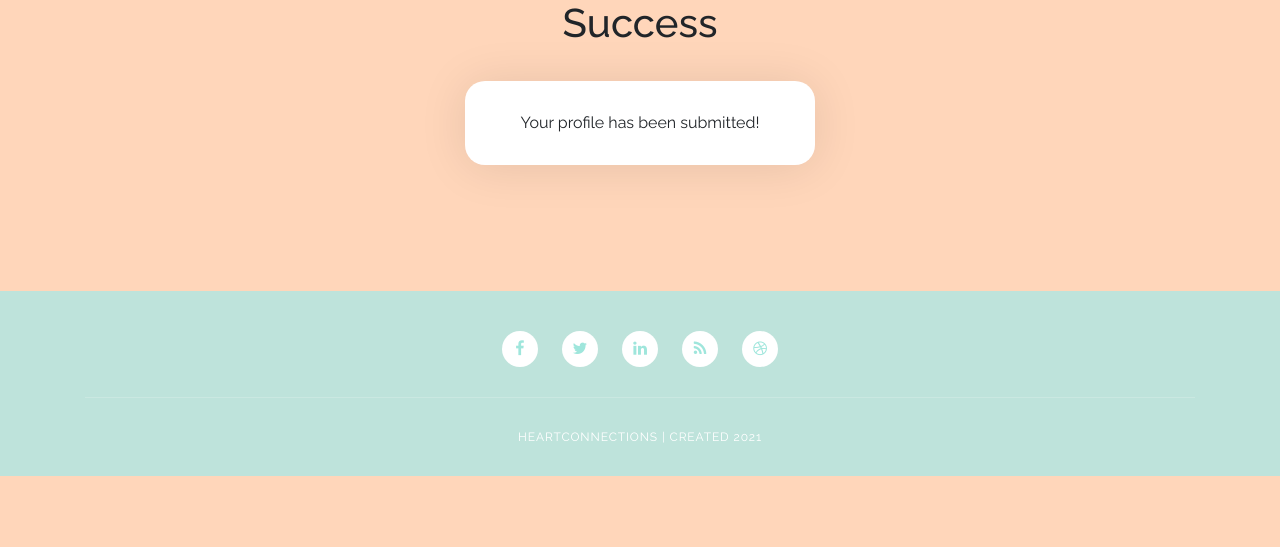
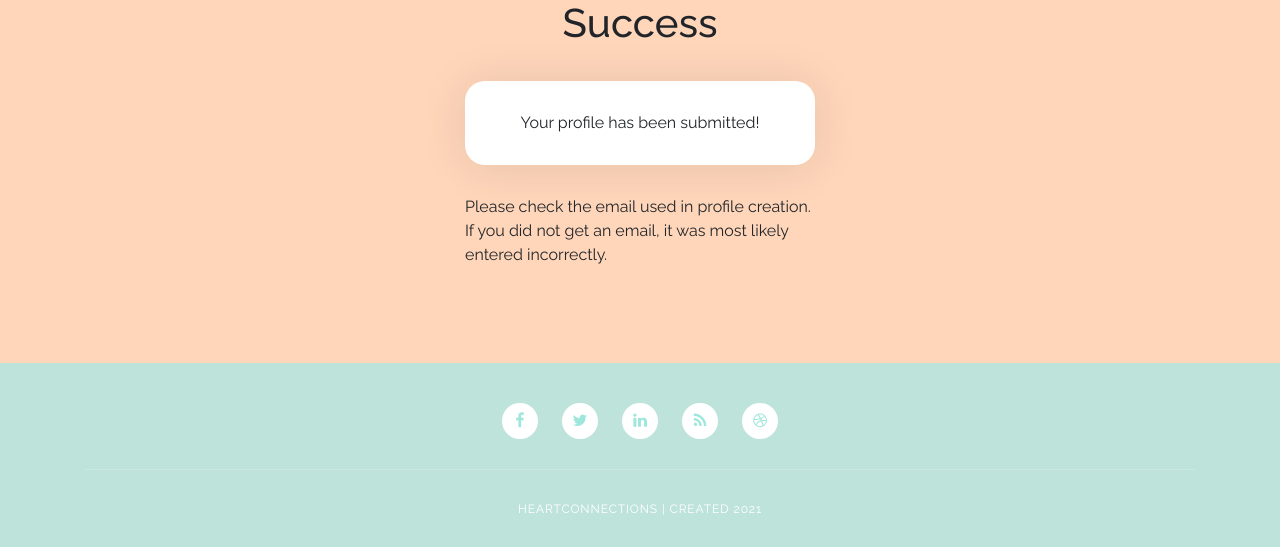
Before and after one commit to kasturkoul/HeartConnections, a Django app: page /HeartConnections/profile/create/success/ in a window 1280 px wide. Shown: the part 177-724 px from the top of the page. Run offline with Django 3.2, Linux system fonts and the light colour scheme; some libraries are stand-ins or nearby versions.

Commit message:
Added email on profile creation

```diff
--- a/HeartConnections/templates/create_profile_success.html
+++ b/HeartConnections/templates/create_profile_success.html
@@ -32,6 +32,10 @@
                         <div class="features-small-item">
                             Your profile has been submitted!
                         </div>
+                        <p>
+                            Please check the email used in profile creation.
+                            If you did not get an email, it was most likely entered incorrectly.
+                        </p>
                     </div>
                     <!-- ***** Features Small Item End ***** -->
                 </div>
--- a/HeartConnections/views.py
+++ b/HeartConnections/views.py
@@ -93,6 +93,14 @@ def CreateProfile(request):
             # post.save
 
             #test = form.cleaned_data['first_name']
+
+            # send email
+            send_mail(
+                "Profile Creation Success",  # subject
+                "Your HeartConnections profile has been created successfully!",  # message
+                'heartconnections12@gmail.com',  # from email
+                [form.cleaned_data['email']]  # To Email
+            )
             return redirect('create_profile_success')
         else:
             form = ProfileForm(request.POST or None)
```
Also changed, not shown: db.sqlite3, static/images/blank-profile-picture-973460_1280_FguRJjc.png (added), static/images/blank-profile-picture-973460_1280_Qv3TL5e.png (added), static/images/blank-profile-picture-973460_1280_ifFny8Y.png (added), static/images/blank-profile-picture-973460_1280_nLXEGmb.png (added), static/images/blank-profile-picture-973460_1280_w0x7LNb.png (added).
